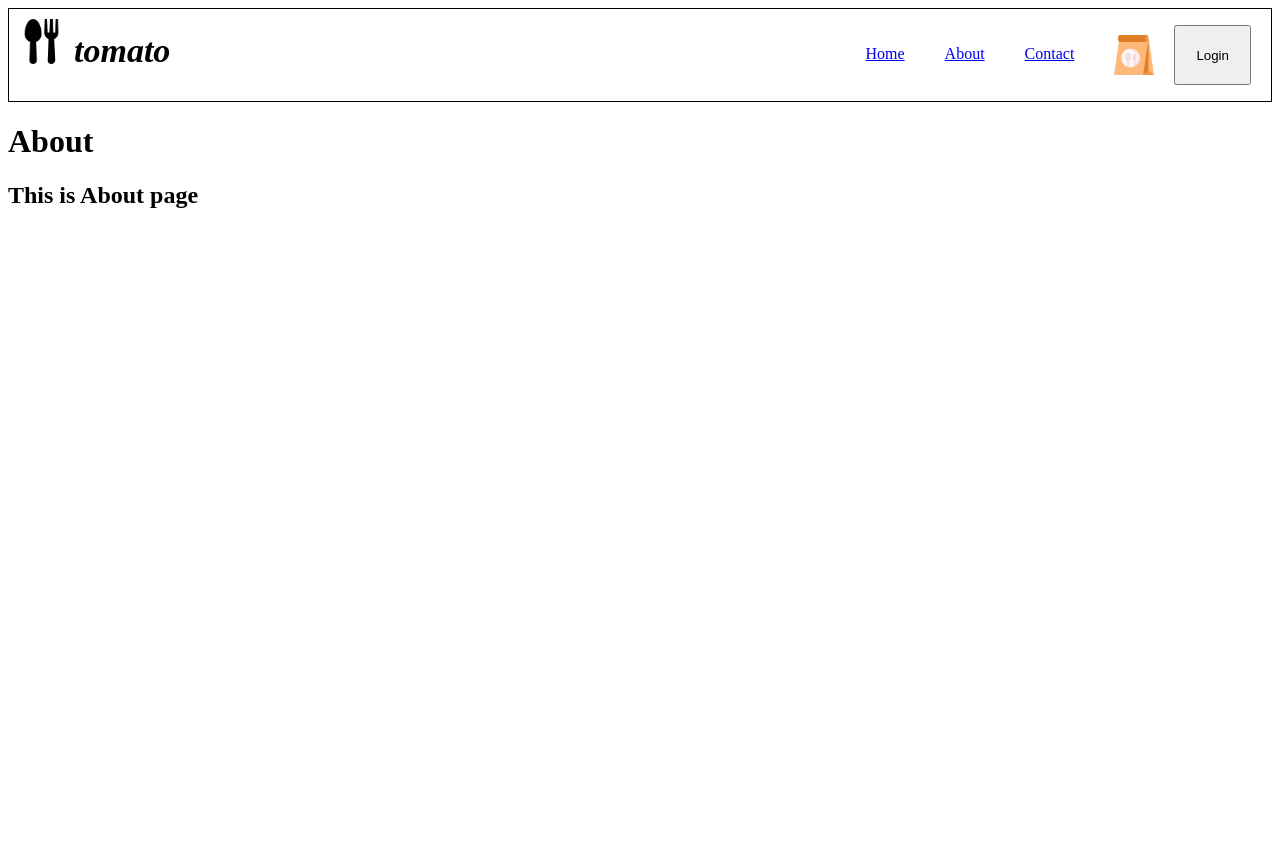
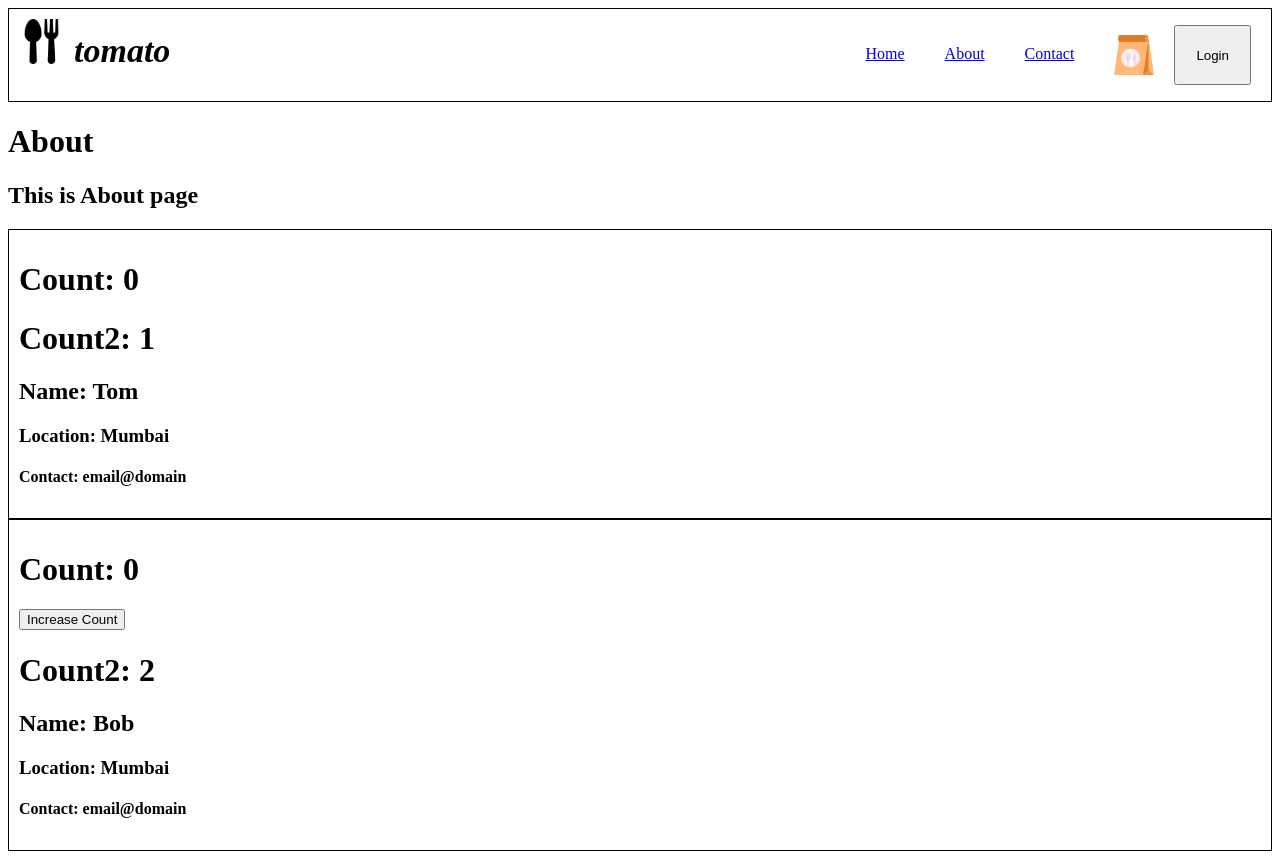
Before and after one commit to faraaz-e/food-app, a React (Vite) app: page /about in a window 1280 px wide. Before the commit the page ends 800 px from the top, so only its background shows below. Built offline with nearby package versions, Linux system fonts and the light colour scheme.

Commit message:
Added Class-based components
Includes - Class-based components, useState, setState, comparision of class vs functional components (User.js vs UserClass.js)

```diff
--- a/index.css
+++ b/index.css
@@ -91,3 +91,8 @@
 .feature-container {
     display: flex;
 }
+
+.user-card {
+    padding: 10px;
+    border: 1px solid black;
+}
--- a/src/components/About.js
+++ b/src/components/About.js
@@ -1,10 +1,16 @@
+import User from "./User";
+import UserClass from "./UserClass";
+
 const About = () => {
-    return(
-        <div>
-            <h1>About</h1>
-            <h2>This is About page</h2>
-        </div>
-    );
+  return (
+    <div>
+      <h1>About</h1>
+      <h2>This is About page</h2>
+      <User name={"Tom"} />
+
+      <UserClass name={"Bob"} location={"Mumbai"} />
+    </div>
+  );
 };
 
 export default About;
--- /dev/null
+++ b/src/components/User.js
@@ -0,0 +1,18 @@
+import { useState } from "react";
+
+const User = ({ name }) => {
+  const [count, setCount] = useState(0);
+  const [count2, setCount2] = useState(1);
+
+  return (
+    <div className="user-card">
+      <h1>Count: {count}</h1>
+      <h1>Count2: {count2}</h1>
+      <h2>Name: {name}</h2>
+      <h3>Location: Mumbai</h3>
+      <h4>Contact: email@domain</h4>
+    </div>
+  );
+};
+
+export default User;
--- /dev/null
+++ b/src/components/UserClass.js
@@ -0,0 +1,43 @@
+import React from "react";
+
+class UserClass extends React.Component {
+  constructor(props) {
+    super(props);
+
+    this.state = {
+      count: 0,
+      count2: 2,
+    };
+  }
+
+  render() {
+    const { name, location } = this.props; //destructuring
+    const { count, count2 } = this.state; //destructuring
+
+    return (
+      <div class="user-card">
+        {/* <h1>Count: {this.state.count}</h1> */}
+        <h1>Count: {count}</h1>
+        <button
+          onClick={() => {
+            this.setState({
+              count: this.state.count + 1,
+              count2: this.state.count2 + 1,
+            });
+          }}
+        >
+          Increase Count
+        </button>
+
+        <h1>Count2: {count2}</h1>
+
+        {/* <h2>Name: {this.props.name}</h2> */}
+        <h2>Name: {name}</h2>
+        <h3>Location: {location}</h3>
+        <h4>Contact: email@domain</h4>
+      </div>
+    );
+  }
+}
+
+export default UserClass;
```
Also changed, not shown: 1 other file (tests, documents, lock files or other folders).
